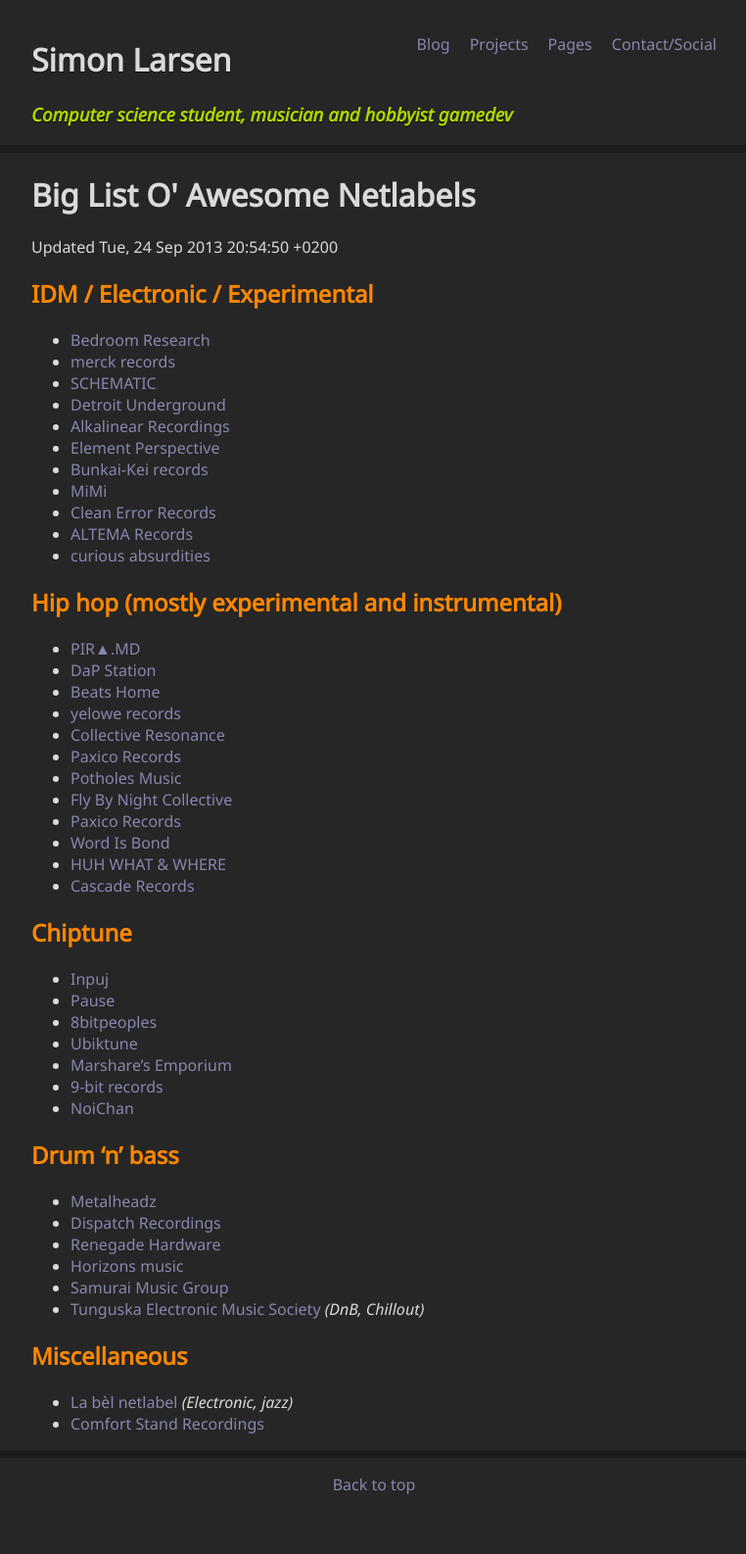
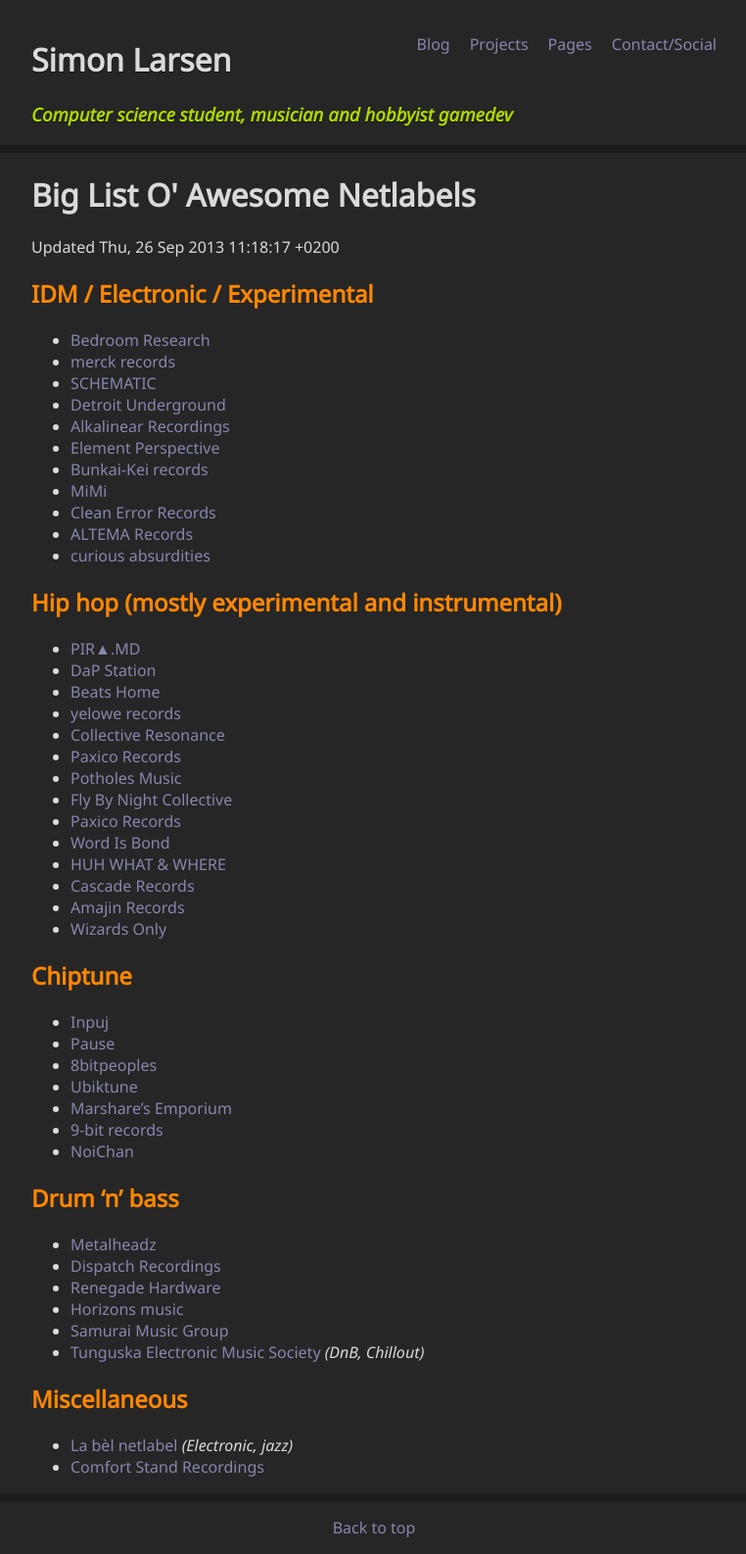
Before and after one commit to SimonLarsen/simonlarsen.github.io, a Jekyll site: the page built from pages/netlabels/index.md, in a window 1280 px wide. Shown: the whole page at 98% size, without its empty margins (258-1020 px from the left). Built offline with Jekyll 4.4.1, drawn with Linux system fonts in a browser that asks for light colours; before the commit the page ends 1542 px from its top, so only the background shows below that.

Commit message:
Update index.md

```diff
--- a/pages/netlabels/index.md
+++ b/pages/netlabels/index.md
@@ -2,7 +2,7 @@
 layout: default
 title: Big List O' Awesome Netlabels
 ---
-Updated Tue, 24 Sep 2013 20:54:50 +0200
+Updated Thu, 26 Sep 2013 11:18:17 +0200
 
 ## IDM / Electronic / Experimental ##
 
@@ -32,6 +32,8 @@
 * [Word Is Bond](http://wordisbond.bandcamp.com/)
 * [HUH WHAT & WHERE](http://huhwhatandwhere.com/about/)
 * [Cascade Records](http://cascaderecords.bandcamp.com/)
+* [Amajin Records](https://amajinrecords.bandcamp.com/)
+* [Wizards Only](https://wizardsonly.bandcamp.com/)
 
 ## Chiptune ##
 
```
